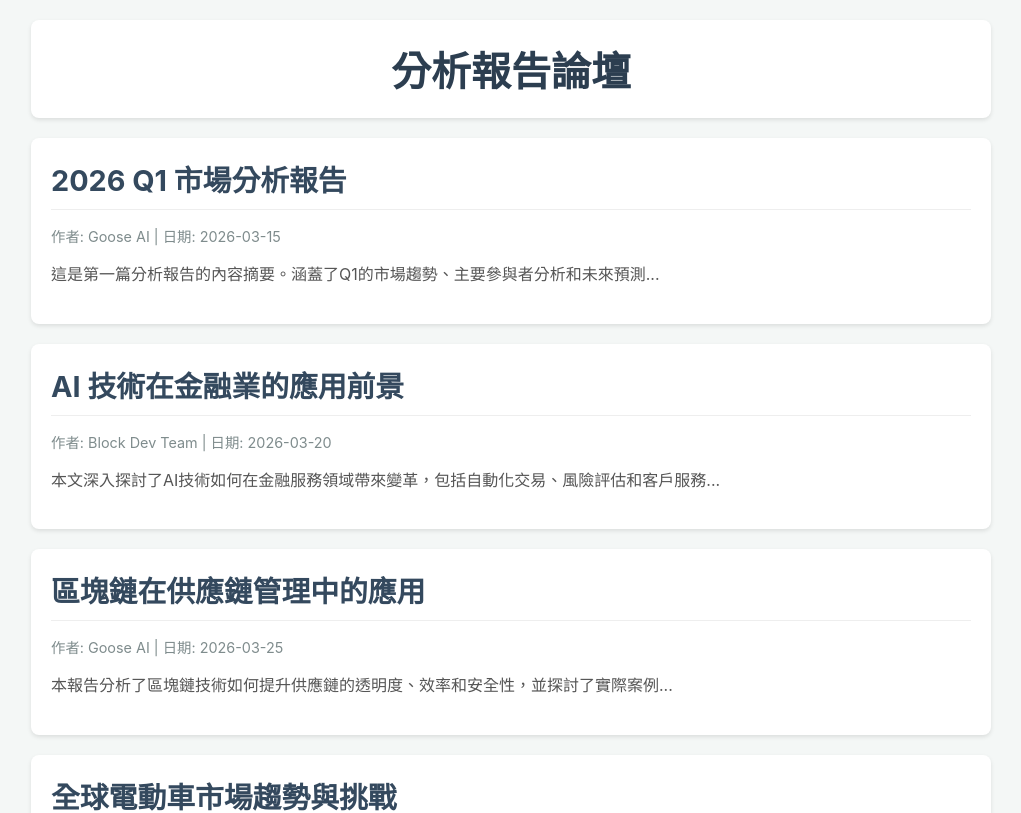
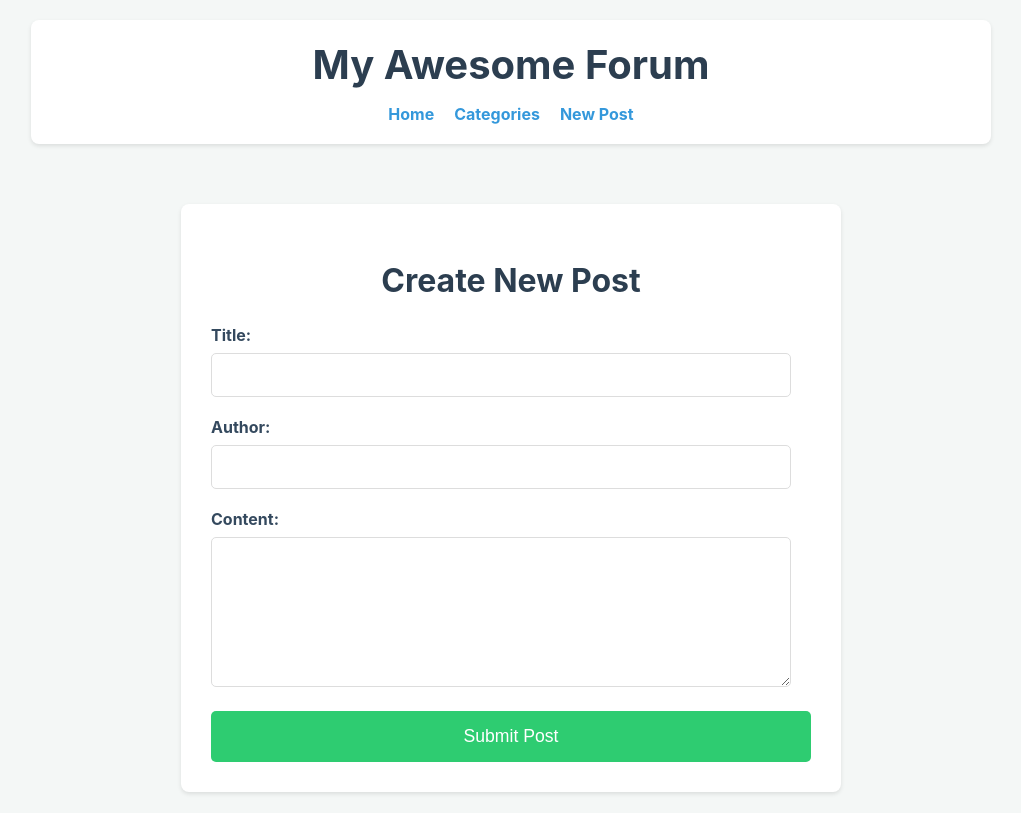
Before and after one commit to LR0988/lobster-report, a React (Create React App) app in the folder frontend/: page /new-post in a window 1280 px wide. Shown: the top 813 px of the page, without its empty margins (129-1150 px from the left). Built offline with nearby package versions, Linux system fonts and the light colour scheme; the HTML template or start-up script is replaced by a standard one.

Commit message:
Web Team: 前端介面更新與功能實作

```diff
--- a/frontend/package.json
+++ b/frontend/package.json
@@ -6,7 +6,8 @@
     "react": "^18.2.0",
     "react-dom": "^18.2.0",
     "react-scripts": "5.0.1",
-    "axios": "^1.6.0"
+    "axios": "^1.6.0",
+    "react-router-dom": "^6.18.0"
   },
   "scripts": {
     "start": "react-scripts start",
--- a/frontend/public/index.html
+++ b/frontend/public/index.html
@@ -9,7 +9,7 @@
       name="description"
       content="Lobster Report - 即時資訊聚合與分析系統"
     />
-    <title>超級蝦爆</title>
+    <title>My Awesome Forum</title>
   </head>
   <body>
     <noscript>You need to enable JavaScript to run this app.</noscript>
--- a/frontend/src/App.js
+++ b/frontend/src/App.js
@@ -1,47 +1,28 @@
 import React from 'react';
-import ForumHeader from './components/ForumHeader';
-import ForumPostList from './components/ForumPostList';
+import { BrowserRouter as Router, Routes, Route } from 'react-router-dom';
+import Header from './components/Header';
+import Footer from './components/Footer';
+import ForumList from './components/ForumList';
+import NewPostForm from './components/NewPostForm';
+import CategoryList from './components/CategoryList';
 import './index.css';
-
-const mockPosts = [
-    {
-        id: '1',
-        title: '2026 Q1 市場分析報告',
-        author: 'Goose AI',
-        date: '2026-03-15',
-        content: '這是第一篇分析報告的內容摘要。涵蓋了Q1的市場趨勢、主要參與者分析和未來預測...'
-    },
-    {
-        id: '2',
-        title: 'AI 技術在金融業的應用前景',
-        author: 'Block Dev Team',
-        date: '2026-03-20',
-        content: '本文深入探討了AI技術如何在金融服務領域帶來變革，包括自動化交易、風險評估和客戶服務...'
-    },
-    {
-        id: '3',
-        title: '區塊鏈在供應鏈管理中的應用',
-        author: 'Goose AI',
-        date: '2026-03-25',
-        content: '本報告分析了區塊鏈技術如何提升供應鏈的透明度、效率和安全性，並探討了實際案例...'
-    },
-    {
-        id: '4',
-        title: '全球電動車市場趨勢與挑戰',
-        author: 'Block Dev Team',
-        date: '2026-03-28',
-        content: '深入研究全球電動車市場的最新趨勢、技術創新、政策影響以及面臨的挑戰與機遇...'
-    }
-];
 
 function App() {
   return (
+    <Router>
       <div className="App">
-            <ForumHeader />
+        <Header />
         <main className="forum-main-content">
-                <ForumPostList posts={mockPosts} />
+          <Routes>
+            <Route path="/" element={<ForumList />} />
+            <Route path="/categories" element={<CategoryList />} />
+            <Route path="/new-post" element={<NewPostForm />} />
+            {/* Add more routes here for individual posts, user profiles, etc. if needed */}
+          </Routes>
         </main>
+        <Footer />
       </div>
+    </Router>
   );
 }
 
--- /dev/null
+++ b/frontend/src/components/CategoryList.js
@@ -0,0 +1,25 @@
+import React from 'react';
+
+const mockCategories = [
+  { id: 1, name: 'General Discussion' },
+  { id: 2, name: 'Frontend Development' },
+  { id: 3, name: 'Backend Development' },
+  { id: 4, name: 'Project Showcase' },
+];
+
+const CategoryList = () => {
+  return (
+    <div className="category-list-container">
+      <h2>Forum Categories</h2>
+      <ul className="category-list">
+        {mockCategories.map(category => (
+          <li key={category.id}>
+            <a href={`/category/${category.id}`}>{category.name}</a>
+          </li>
+        ))}
+      </ul>
+    </div>
+  );
+};
+
+export default CategoryList;
--- /dev/null
+++ b/frontend/src/components/Footer.js
@@ -0,0 +1,11 @@
+import React from 'react';
+
+const Footer = () => {
+  return (
+    <footer className="forum-footer">
+      <p>&copy; 2023 My Awesome Forum. All rights reserved.</p>
+    </footer>
+  );
+};
+
+export default Footer;
--- /dev/null
+++ b/frontend/src/components/ForumList.js
@@ -0,0 +1,38 @@
+import React from 'react';
+import ForumPost from './ForumPost';
+
+const mockPosts = [
+  {
+    id: 1,
+    title: 'Welcome to the Forum!',
+    author: 'Admin',
+    date: '2023-10-26',
+    content: 'This is the first post on our new forum. Feel free to introduce yourselves!',
+  },
+  {
+    id: 2,
+    title: 'React Hooks Best Practices',
+    author: 'DevMaster',
+    date: '2023-10-25',
+    content: 'Sharing some insights on how to effectively use React Hooks.',
+  },
+  {
+    id: 3,
+    title: 'CSS Grid vs Flexbox',
+    author: 'StyleGuru',
+    date: '2023-10-24',
+    content: 'A discussion on when to use CSS Grid versus Flexbox for layout.',
+  },
+];
+
+const ForumList = () => {
+  return (
+    <div className="forum-post-list">
+      {mockPosts.map(post => (
+        <ForumPost key={post.id} post={post} />
+      ))}
+    </div>
+  );
+};
+
+export default ForumList;
--- a/frontend/src/components/ForumPost.js
+++ b/frontend/src/components/ForumPost.js
@@ -4,7 +4,7 @@ const ForumPost = ({ post }) => {
   return (
     <div className="forum-post">
       <h2>{post.title}</h2>
-            <p className="post-meta">作者: {post.author} | 日期: {post.date}</p>
+      <p className="post-meta">By {post.author} on {post.date}</p>
       <div className="post-content">
         <p>{post.content}</p>
       </div>
--- /dev/null
+++ b/frontend/src/components/Header.js
@@ -0,0 +1,18 @@
+import React from 'react';
+
+const Header = () => {
+  return (
+    <header className="forum-header">
+      <h1>My Awesome Forum</h1>
+      <nav>
+        <ul className="nav-list">
+          <li><a href="/">Home</a></li>
+          <li><a href="/categories">Categories</a></li>
+          <li><a href="/new-post">New Post</a></li>
+        </ul>
+      </nav>
+    </header>
+  );
+};
+
+export default Header;
--- /dev/null
+++ b/frontend/src/components/NewPostForm.js
@@ -0,0 +1,57 @@
+import React, { useState } from 'react';
+
+const NewPostForm = () => {
+  const [title, setTitle] = useState('');
+  const [content, setContent] = useState('');
+  const [author, setAuthor] = useState('');
+
+  const handleSubmit = (e) => {
+    e.preventDefault();
+    // In a real application, you would send this data to a backend API.
+    console.log('New Post:', { title, content, author });
+    alert('Post submitted! (Check console for data)');
+    setTitle('');
+    setContent('');
+    setAuthor('');
+  };
+
+  return (
+    <div className="new-post-form-container">
+      <h2>Create New Post</h2>
+      <form onSubmit={handleSubmit} className="new-post-form">
+        <div className="form-group">
+          <label htmlFor="post-title">Title:</label>
+          <input
+            type="text"
+            id="post-title"
+            value={title}
+            onChange={(e) => setTitle(e.target.value)}
+            required
+          />
+        </div>
+        <div className="form-group">
+          <label htmlFor="post-author">Author:</label>
+          <input
+            type="text"
+            id="post-author"
+            value={author}
+            onChange={(e) => setAuthor(e.target.value)}
+            required
+          />
+        </div>
+        <div className="form-group">
+          <label htmlFor="post-content">Content:</label>
+          <textarea
+            id="post-content"
+            value={content}
+            onChange={(e) => setContent(e.target.value)}
+            required
+          ></textarea>
+        </div>
+        <button type="submit" className="submit-button">Submit Post</button>
+      </form>
+    </div>
+  );
+};
+
+export default NewPostForm;
--- a/frontend/src/index.css
+++ b/frontend/src/index.css
@@ -75,3 +75,149 @@ code {
   line-height: 1.6;
   color: #555;
 }
+
+/* Navigation List Styles */
+.nav-list {
+  list-style: none;
+  padding: 0;
+  margin: 15px 0 0 0;
+  display: flex;
+  justify-content: center;
+  gap: 20px;
+}
+
+.nav-list li a {
+  text-decoration: none;
+  color: #3498db;
+  font-weight: bold;
+  transition: color 0.3s ease;
+}
+
+.nav-list li a:hover {
+  color: #2980b9;
+}
+
+/* Forum Main Content */
+.forum-main-content {
+  padding: 20px 0;
+}
+
+/* Forum Footer Styles */
+.forum-footer {
+  background-color: #2c3e50;
+  color: #ecf0f1;
+  text-align: center;
+  padding: 20px;
+  border-radius: 8px;
+  margin-top: 30px;
+  box-shadow: 0 -2px 4px rgba(0, 0, 0, 0.05);
+}
+
+/* New Post Form Styles */
+.new-post-form-container {
+  background-color: #ffffff;
+  padding: 30px;
+  border-radius: 8px;
+  box-shadow: 0 2px 4px rgba(0, 0, 0, 0.1);
+  max-width: 600px;
+  margin: 20px auto;
+}
+
+.new-post-form-container h2 {
+  color: #2c3e50;
+  text-align: center;
+  margin-bottom: 25px;
+  font-size: 2em;
+}
+
+.new-post-form .form-group {
+  margin-bottom: 20px;
+}
+
+.new-post-form label {
+  display: block;
+  margin-bottom: 8px;
+  color: #34495e;
+  font-weight: bold;
+}
+
+.new-post-form input[type="text"],
+.new-post-form textarea {
+  width: calc(100% - 20px);
+  padding: 12px 10px;
+  border: 1px solid #ddd;
+  border-radius: 5px;
+  font-size: 1em;
+  box-sizing: border-box;
+}
+
+.new-post-form textarea {
+  resize: vertical;
+  min-height: 150px;
+}
+
+.new-post-form input[type="text"]:focus,
+.new-post-form textarea:focus {
+  border-color: #3498db;
+  outline: none;
+  box-shadow: 0 0 5px rgba(52, 152, 219, 0.5);
+}
+
+.submit-button {
+  display: block;
+  width: 100%;
+  padding: 15px;
+  background-color: #2ecc71;
+  color: white;
+  border: none;
+  border-radius: 5px;
+  font-size: 1.1em;
+  cursor: pointer;
+  transition: background-color 0.3s ease;
+}
+
+.submit-button:hover {
+  background-color: #27ae60;
+}
+
+/* Category List Styles */
+.category-list-container {
+  background-color: #ffffff;
+  padding: 30px;
+  border-radius: 8px;
+  box-shadow: 0 2px 4px rgba(0, 0, 0, 0.1);
+  max-width: 600px;
+  margin: 20px auto;
+}
+
+.category-list-container h2 {
+  color: #2c3e50;
+  text-align: center;
+  margin-bottom: 25px;
+  font-size: 2em;
+}
+
+.category-list {
+  list-style: none;
+  padding: 0;
+}
+
+.category-list li {
+  margin-bottom: 10px;
+}
+
+.category-list li a {
+  display: block;
+  padding: 12px 15px;
+  background-color: #ecf0f1;
+  border-radius: 5px;
+  text-decoration: none;
+  color: #34495e;
+  font-size: 1.1em;
+  transition: background-color 0.3s ease, color 0.3s ease;
+}
+
+.category-list li a:hover {
+  background-color: #dfe6e9;
+  color: #2c3e50;
+}
```
Also changed, not shown: 2 other files (tests, documents, lock files or other folders). Lines whose indentation alone changed are shown as unchanged.
